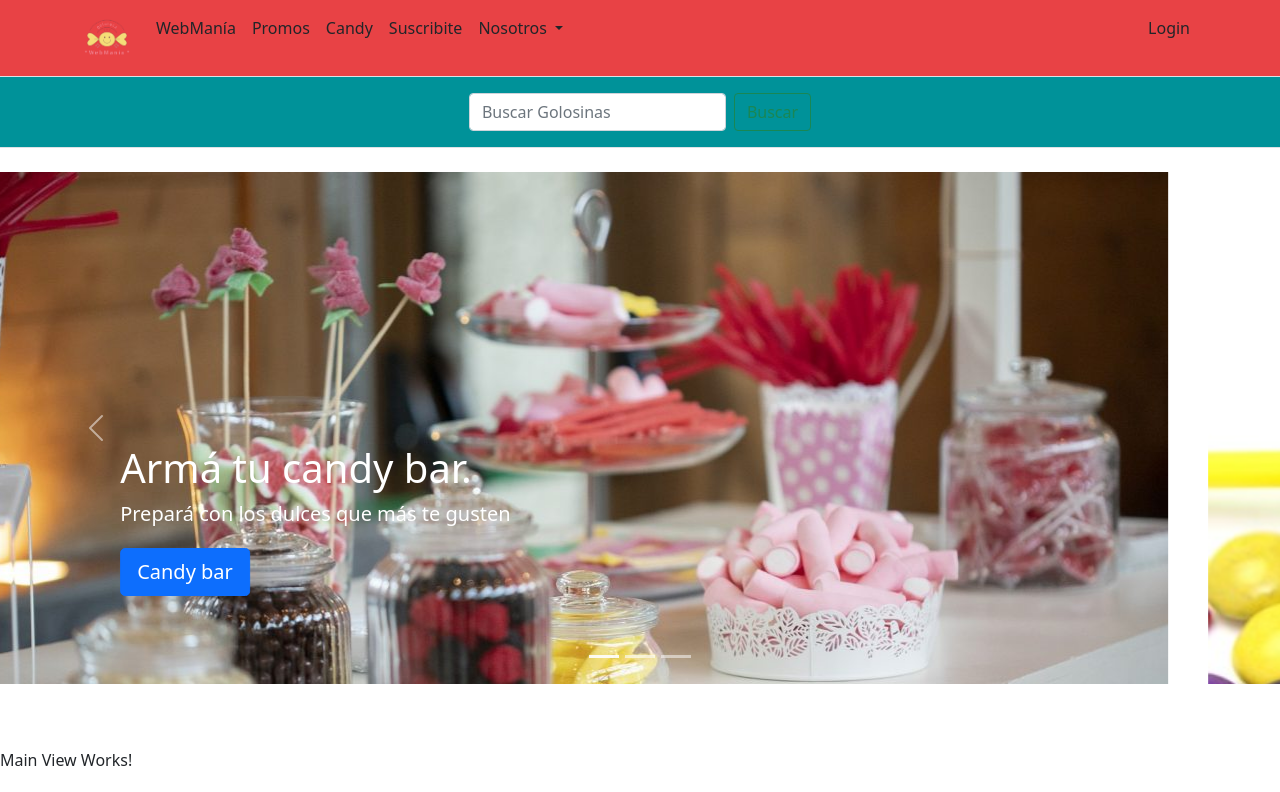
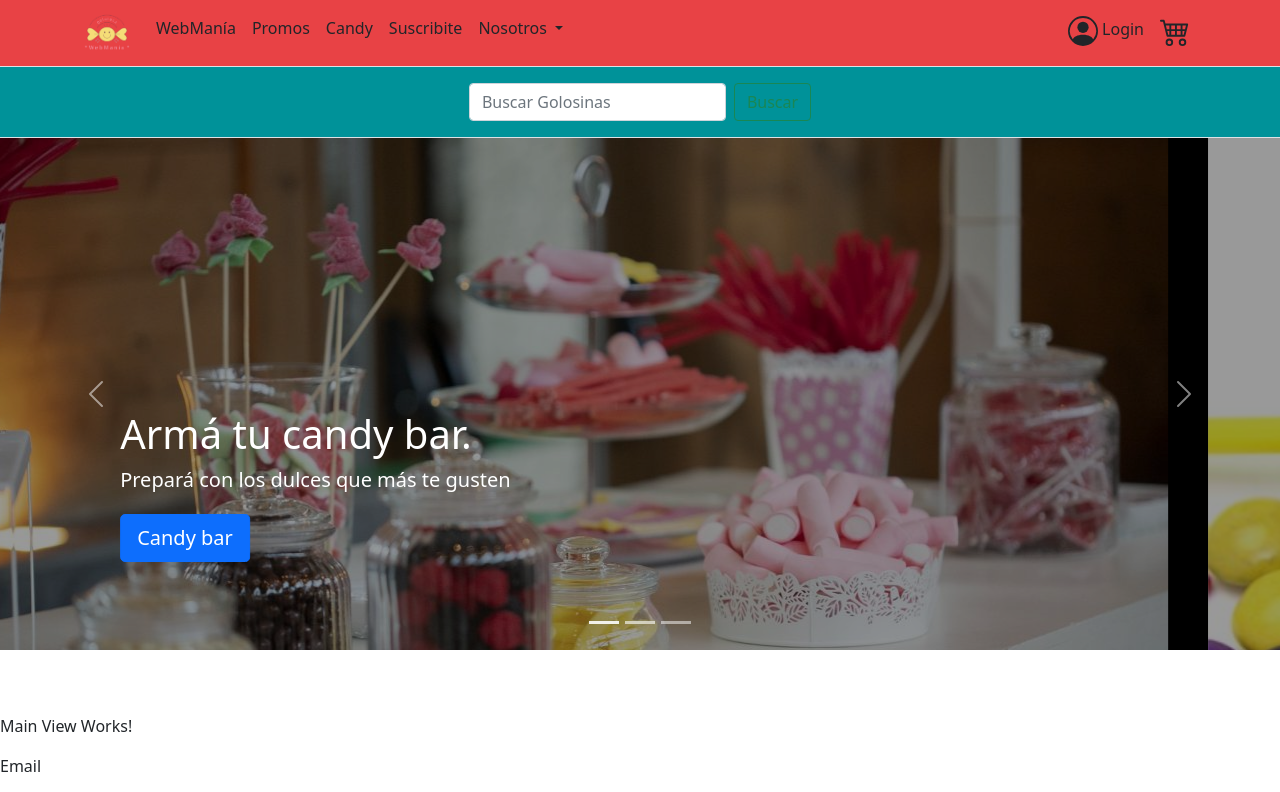
Before and after one commit to EricDanielCuevas/TPAngular-Node-, an Angular app: page /view in a window 1280 px wide. Shown: the top 792 px of the page. Built offline with nearby package versions, Linux system fonts and the light colour scheme.

Commit message:
iconos y opacidad carrousel

```diff
--- a/src/app/componentes/carrousel/carrousel.component.css
+++ b/src/app/componentes/carrousel/carrousel.component.css
@@ -8,6 +8,14 @@ body {
     color: #5a5a5a;
   }
 
+  img {
+    opacity:0.6;
+  }
+
+  .container-img{
+    background: rgb(0, 0, 0);
+    background-blend-mode: darken;
+  }
 
   /* CUSTOMIZE THE CAROUSEL
   -------------------------------------------------- */
--- a/src/app/componentes/carrousel/carrousel.component.html
+++ b/src/app/componentes/carrousel/carrousel.component.html
@@ -6,7 +6,7 @@
     </div>
     <div class="carousel-inner">
       <div class="carousel-item active ">
-          <div class="d-flex justify-content-center">
+          <div class="d-flex justify-content-center container-img">
             <img src="./assets/candy-bar-1.jpg" alt="" class="center">
          </div>
         <svg class="bd-placeholder-img" width="100%" height="100%" xmlns="http://www.w3.org/2000/svg" aria-hidden="true" preserveAspectRatio="xMidYMid slice" focusable="false"><rect width="100%" height="100%" fill="#777"/></svg>
@@ -20,7 +20,7 @@
         </div>
       </div>
       <div class="carousel-item">
-        <div class="d-flex justify-content-center">
+        <div class="d-flex justify-content-center container-img">
             <img src="./assets/confites.jpg" alt="" class="center" width="100%" height="100%">
          </div>
         <svg class="bd-placeholder-img" width="100%" height="100%" xmlns="http://www.w3.org/2000/svg" aria-hidden="true" preserveAspectRatio="xMidYMid slice" focusable="false"><rect width="100%" height="100%" fill="#777"/></svg>
@@ -34,7 +34,7 @@
         </div>
       </div>
       <div class="carousel-item">
-        <div class="d-flex justify-content-center">
+        <div class="d-flex justify-content-center container-img">
             <img src="./assets/golosinas.jpg" alt="" class="center">
          </div>
         <svg class="bd-placeholder-img" width="100%" height="100%" xmlns="http://www.w3.org/2000/svg" aria-hidden="true" preserveAspectRatio="xMidYMid slice" focusable="false"><rect width="100%" height="100%" fill="#777"/></svg>
--- a/src/app/componentes/navbar/navbar.component.html
+++ b/src/app/componentes/navbar/navbar.component.html
@@ -1,9 +1,9 @@
 <nav class="py-2 bg-light border-bottom">
   <div class="container d-flex flex-wrap">
-    <a class="navbar-brand" href="#">
-      <img src="./assets/logo-goloteca.png" alt="" width="50" height="50">
-    </a>
     <ul class="nav me-auto">
+      <li><a class="navbar-brand" href="#">
+        <img src="./assets/logo-goloteca.png" alt="" width="50" height="50"></a>
+      </li>
       <li class="nav-item"><a href="#" class="nav-link link-dark px-2 active" aria-current="page">WebManía</a></li>
       <li class="nav-item"><a href="#" class="nav-link link-dark px-2">Promos</a></li>
       <li class="nav-item"><a href="#" class="nav-link link-dark px-2">Candy</a></li>
@@ -20,11 +20,22 @@
       </li>
     </ul>
     <ul class="nav">
-      <li class="nav-item"><a href="#" class="nav-link link-dark px-2">Login</a></li>
+      <li class="nav-item"><a href="#" class="nav-link link-dark px-2">
+        <svg xmlns="http://www.w3.org/2000/svg" width="30" height="30" fill="currentColor" class="bi bi-person-circle" viewBox="0 0 16 16">
+        <path d="M11 6a3 3 0 1 1-6 0 3 3 0 0 1 6 0z"/>
+        <path fill-rule="evenodd" d="M0 8a8 8 0 1 1 16 0A8 8 0 0 1 0 8zm8-7a7 7 0 0 0-5.468 11.37C3.242 11.226 4.805 10 8 10s4.757 1.225 5.468 2.37A7 7 0 0 0 8 1z"/>
+        </svg>
+          Login</a>
+      </li>
+      <li class="nav-item"><a href="#" class="nav-link link-dark px-2">
+        <svg xmlns="http://www.w3.org/2000/svg" width="30" height="30" fill="currentColor" class="bi bi-cart4" viewBox="0 0 16 16">
+          <path d="M0 2.5A.5.5 0 0 1 .5 2H2a.5.5 0 0 1 .485.379L2.89 4H14.5a.5.5 0 0 1 .485.621l-1.5 6A.5.5 0 0 1 13 11H4a.5.5 0 0 1-.485-.379L1.61 3H.5a.5.5 0 0 1-.5-.5zM3.14 5l.5 2H5V5H3.14zM6 5v2h2V5H6zm3 0v2h2V5H9zm3 0v2h1.36l.5-2H12zm1.11 3H12v2h.61l.5-2zM11 8H9v2h2V8zM8 8H6v2h2V8zM5 8H3.89l.5 2H5V8zm0 5a1 1 0 1 0 0 2 1 1 0 0 0 0-2zm-2 1a2 2 0 1 1 4 0 2 2 0 0 1-4 0zm9-1a1 1 0 1 0 0 2 1 1 0 0 0 0-2zm-2 1a2 2 0 1 1 4 0 2 2 0 0 1-4 0z"/>
+        </svg></a>
+      </li>
     </ul>
   </div>
 </nav>
-<header class="py-3 mb-4 border-bottom text-center">
+<header class="py-3 mb-4 border-bottom text-center" style="margin-bottom: 0px !important;">
   <div class="d-flex justify-content-center ">
     <form class="d-flex align-items-center">
       <input class="form-control me-2" type="search" placeholder="Buscar Golosinas" aria-label="Search">
```
